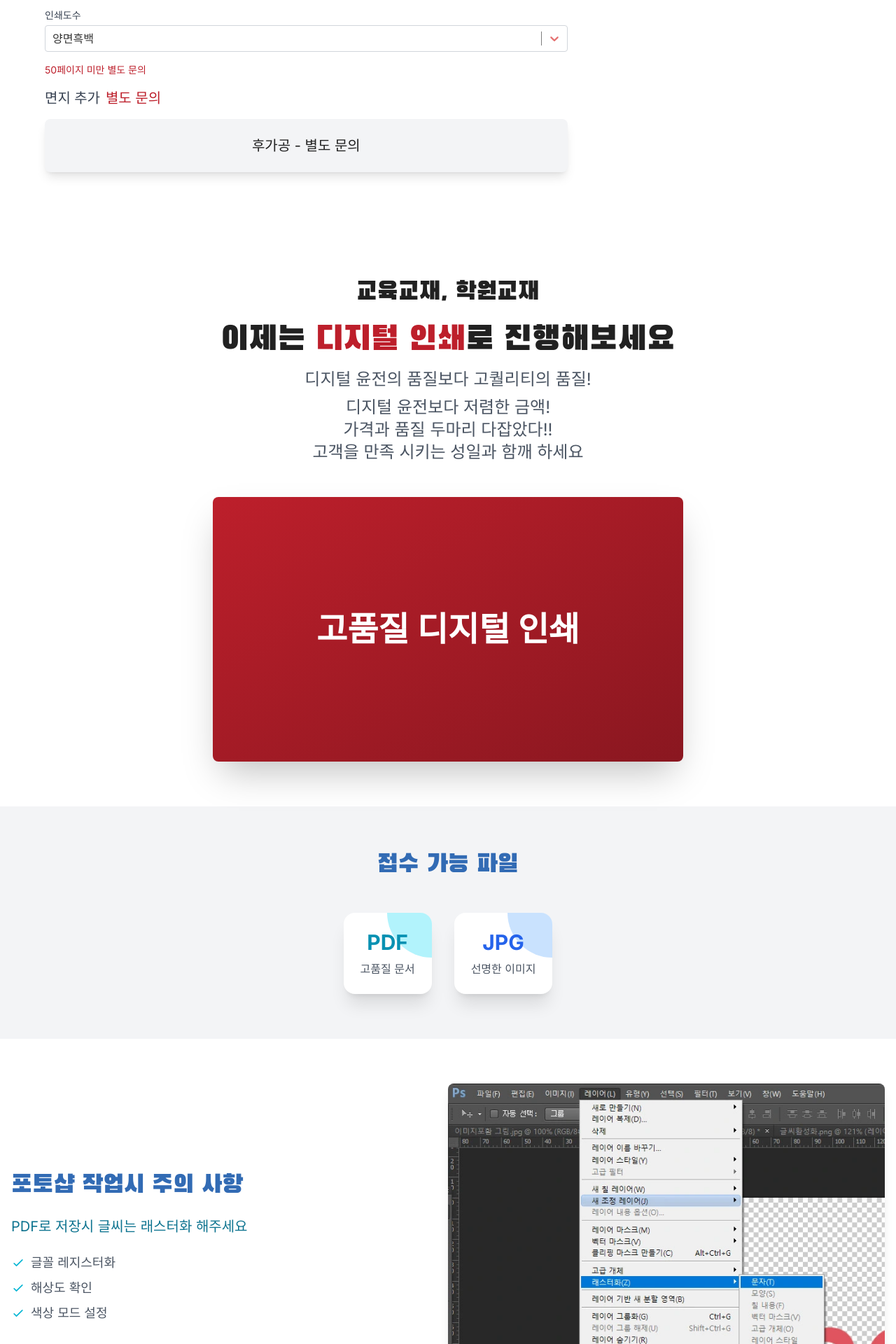
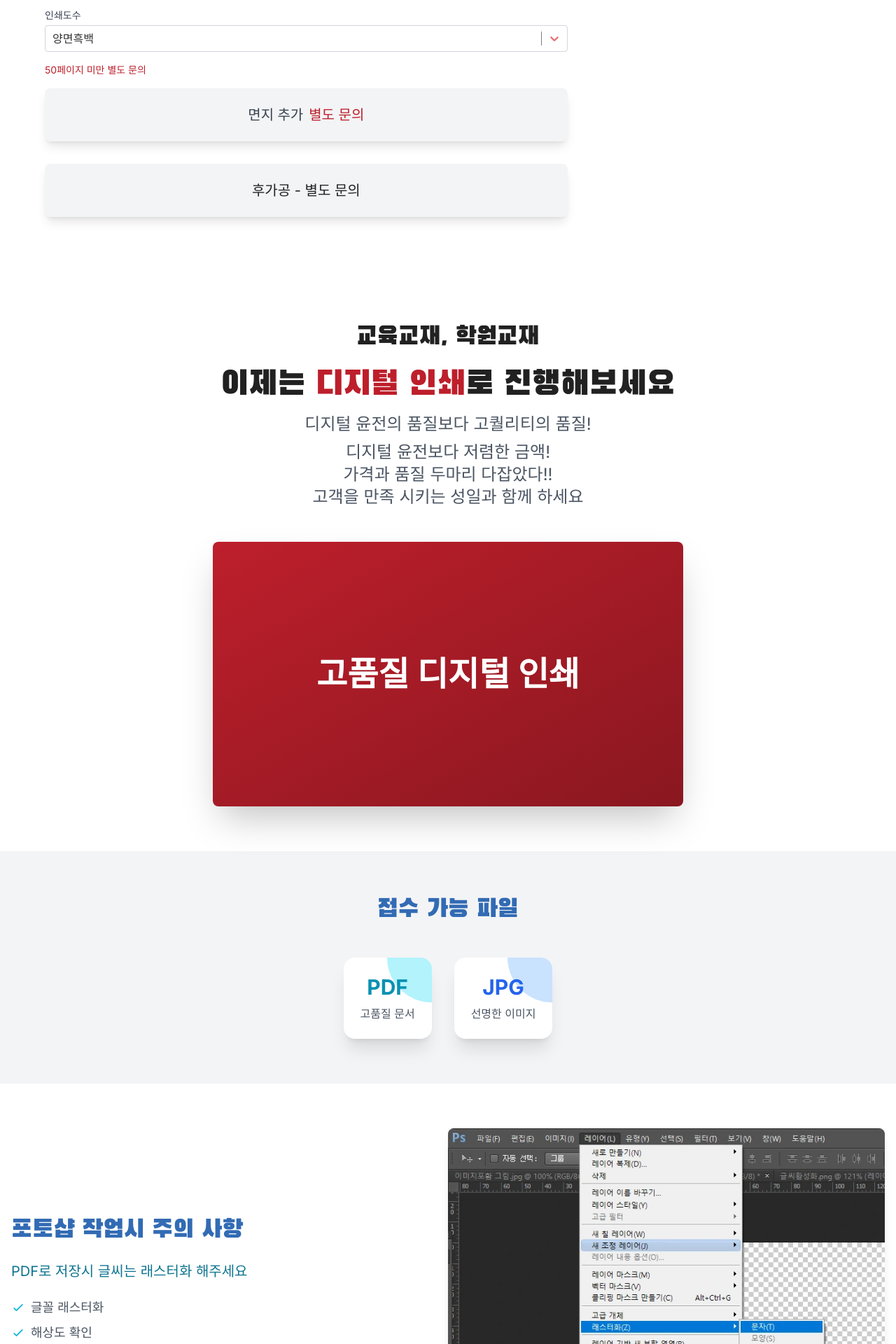
Before and after one commit to seong-il-web/estimate, a Next.js app: page / in a window 1280 px wide. Shown: the part 1440-3360 px from the top of the page at 70% size. Built offline with nearby package versions, Linux system fonts and the light colour scheme.

Commit message:
문구 변경

```diff
--- a/src/_pages/HomePage.tsx
+++ b/src/_pages/HomePage.tsx
@@ -492,10 +492,11 @@ export default function Home() {
                     />
                   </div>
                   <div className="text-sm text-[#bd1f2b]">50페이지 미만 별도 문의</div>
-                  <div className="flex items-center">
+                  <div className="mt-8 sm:mt-12 text-center bg-gray-100 p-4 sm:p-6 rounded-lg shadow-lg">
                     <span className="text-xl font-medium text-gray-700 mr-2">면지 추가</span>
                     <span className="text-xl text-[#bd1f2b]">별도 문의</span>
                   </div>
+                  <div className="flex items-center"></div>
                   <div className="mt-8 sm:mt-12 text-center bg-gray-100 p-4 sm:p-6 rounded-lg shadow-lg">
                     <p className="text-base sm:text-lg md:text-xl mb-2 text-[#212121] mb-[0px]">후가공 - 별도 문의</p>
                   </div>
@@ -545,7 +546,7 @@ export default function Home() {
             <p className="text-base sm:text-lg md:text-xl lg:text-2xl text-gray-600">디지털 윤전보다 저렴한 금액!</p>
             <p className="text-base sm:text-lg md:text-xl lg:text-2xl text-gray-600">가격과 품질 두마리 다잡았다!!</p>
             <p className="text-base sm:text-lg md:text-xl lg:text-2xl text-gray-600">
-              고객을 만족 시키는 성일과 함깨 하세요
+              고객을 만족 시키는 성일과 함께 하세요
             </p>
           </div>
           <div className="w-full aspect-video max-w-2xl mx-auto">
@@ -560,7 +561,9 @@ export default function Home() {
 
       <section className="py-12 sm:py-16 bg-gray-100">
         <div className="container mx-auto text-center px-4">
-          <h2 className="text-2xl sm:text-3xl md:text-4xl font-bold mb-8 sm:mb-12 text-[#326bb4] my-font">접수 가능 파일</h2>
+          <h2 className="text-2xl sm:text-3xl md:text-4xl font-bold mb-8 sm:mb-12 text-[#326bb4] my-font">
+            접수 가능 파일
+          </h2>
           <div className="flex flex-row justify-center items-center space-x-4 sm:space-x-8">
             <div className="bg-white rounded-2xl p-4 sm:p-6 shadow-xl transform hover:scale-105 transition-all duration-300 relative overflow-hidden">
               <div className="absolute top-0 right-0 w-12 h-12 sm:w-16 sm:h-16 bg-cyan-300 rounded-bl-full opacity-50"></div>
@@ -595,7 +598,7 @@ export default function Home() {
                   >
                     <path strokeLinecap="round" strokeLinejoin="round" strokeWidth="2" d="M5 13l4 4L19 7"></path>
                   </svg>
-                  글꼴 레지스터화
+                  글꼴 래스터화
                 </li>
                 <li className="flex items-center">
                   <svg
```
